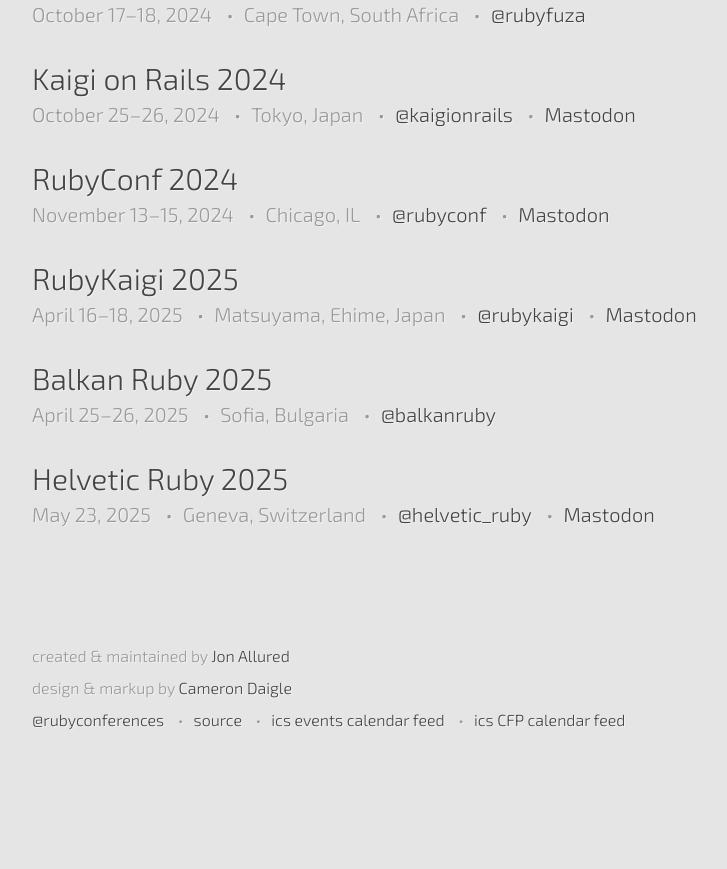
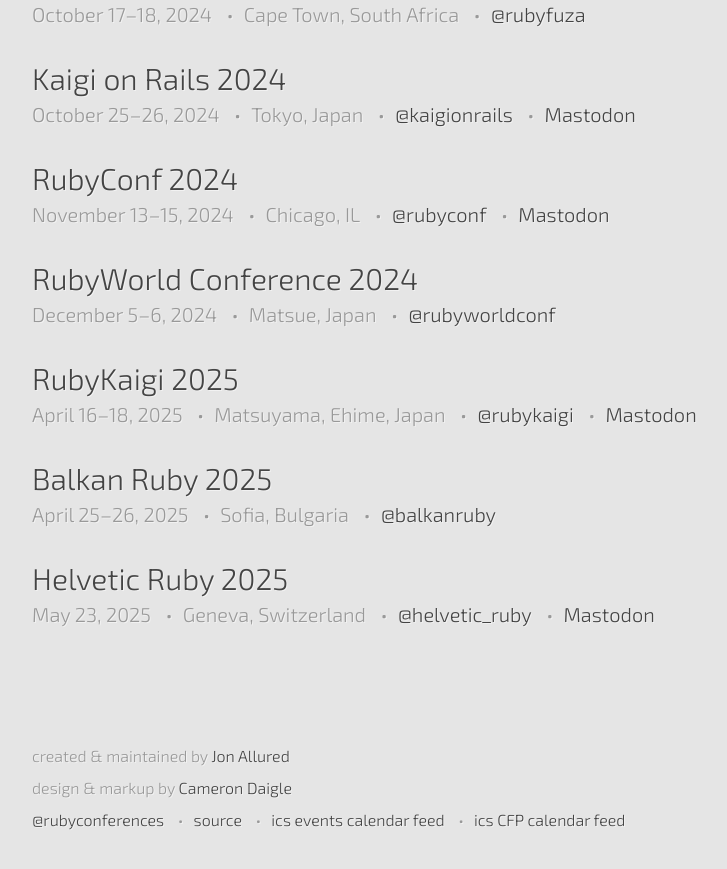
Before and after one commit to ruby-conferences/ruby-conferences.github.io, a Jekyll site: the page built from index.html, in a window 1280 px wide and 900 px high, scrolled down 2140 px. Shown: the top 869 px of the window, without its empty margins (208-935 px from the left). Built offline with Jekyll 4.4.1, drawn with Linux system fonts in a browser that asks for light colours; before the commit the page ends 2956 px from its top, so only the background shows below that.

Commit message:
Add RubyWorld Conference 2024 (#646)

```diff
--- a/_data/conferences.yml
+++ b/_data/conferences.yml
@@ -2723,6 +2723,13 @@
   twitter: rubyconf
   mastodon: https://ruby.social/@rubyconf
 
+- name: RubyWorld Conference 2024
+  location: Matsue, Japan
+  start_date: 2024-12-05
+  end_date: 2024-12-06
+  url: https://2024.rubyworld-conf.org/en/
+  twitter: rubyworldconf
+
 - name: RubyKaigi 2025
   location: Matsuyama, Ehime, Japan
   start_date: 2025-04-16
```
